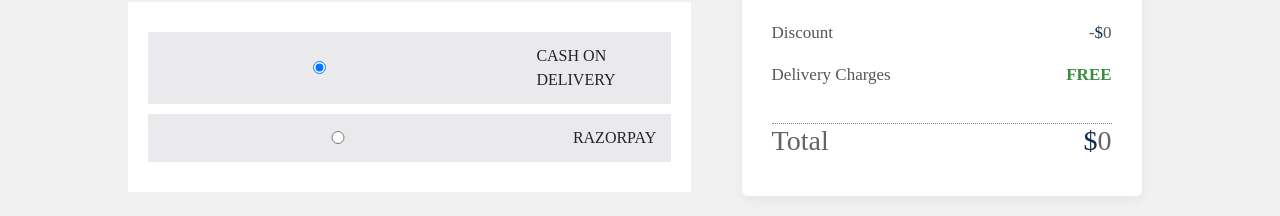
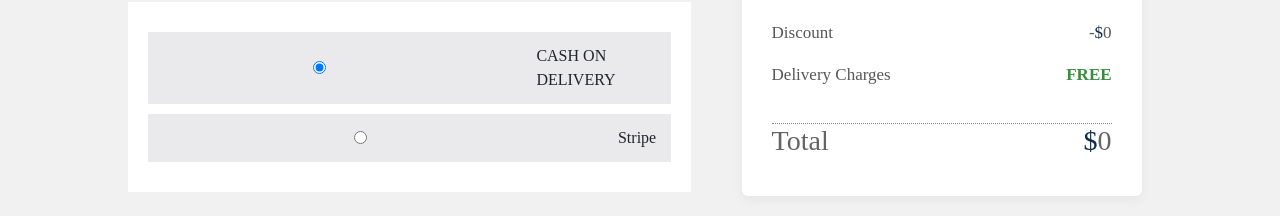
Before and after one commit to kkruthika6/foodzilla, a React (Create React App) app in the folder foodzilla-app/: page /payment in a window 1280 px wide. Shown: the part 201-417 px from the top of the page. Built offline with nearby package versions, Linux system fonts and the light colour scheme; no server answers; sample sign-in values are in the browser's storage.

Commit message:
Payment gateway added

```diff
--- a/foodzilla-app/src/pages/Payment/Payment.js
+++ b/foodzilla-app/src/pages/Payment/Payment.js
@@ -2,6 +2,7 @@ import React, { useState,useEffect } from 'react';
 import { useDispatch, useSelector } from 'react-redux';
 import { useLocation ,useNavigate} from 'react-router-dom';
 import '../../styles/shipping.css';
+import foodzilla from "../../apis/foodzilla"
 import { selectPayment } from '../../actions/orders';
 const Payment = () => {
   const location = useLocation();
@@ -15,9 +16,13 @@ const Payment = () => {
     const discount = 0;
     const totalPrice= (cartPrice+deleviryPrice)-discount;
      const [paymentType,setPaymentType]=useState('COD')
-    const handlePlaceOrder =()=>{
-      dispatch(selectPayment(paymentType))
-      navigate('/order')
+    const handlePlaceOrder =async ()=>{
+      if (paymentType === "stripe") {
+        const data = await foodzilla.get(`/api/products/payment/${totalPrice}`);
+        window.location.replace(data.data);
+      } else {
+        navigate('/order')
+      }
     }
 
     console.log(paymentType)
@@ -51,9 +56,9 @@ const Payment = () => {
          <input  type="radio" value="COD" name="payment" id="cod" checked />
          <label htmlFor="cod">CASH ON DELIVERY</label>
        </div>
-       <div className='select-opt' onClick={()=>setPaymentType("razorpay")}>
+       <div className='select-opt' onClick={()=>setPaymentType("stripe")}>
          <input  type="radio" value="paypal" name="payment" id="paypal" />
-         <label htmlFor="paypal">RAZORPAY</label>
+         <label htmlFor="paypal">Stripe</label>
        </div>
 
      </div>
```
Also changed, not shown: 1 other file (tests, documents, lock files or other folders).
